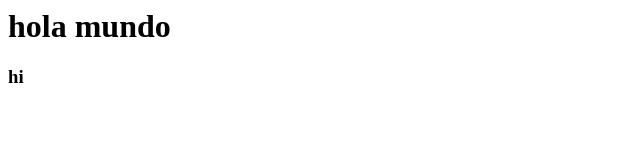
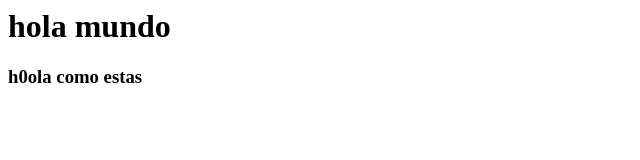
Before and after one commit to edihro/ejemplo, a plain HTML site: page index.html in a window 1280 px wide. Shown: the whole page, without its empty margins (0-640 px from the left). Drawn offline with Linux system fonts and the light colour scheme.

Commit message:
Replace 'hi' with 'h0ola como estas' in index.html

```diff
--- a/index.html
+++ b/index.html
@@ -1,2 +1,2 @@
 <h1>hola mundo</h1>
-<h3>hi</h3>
+<h3>h0ola como estas</h3>
```
